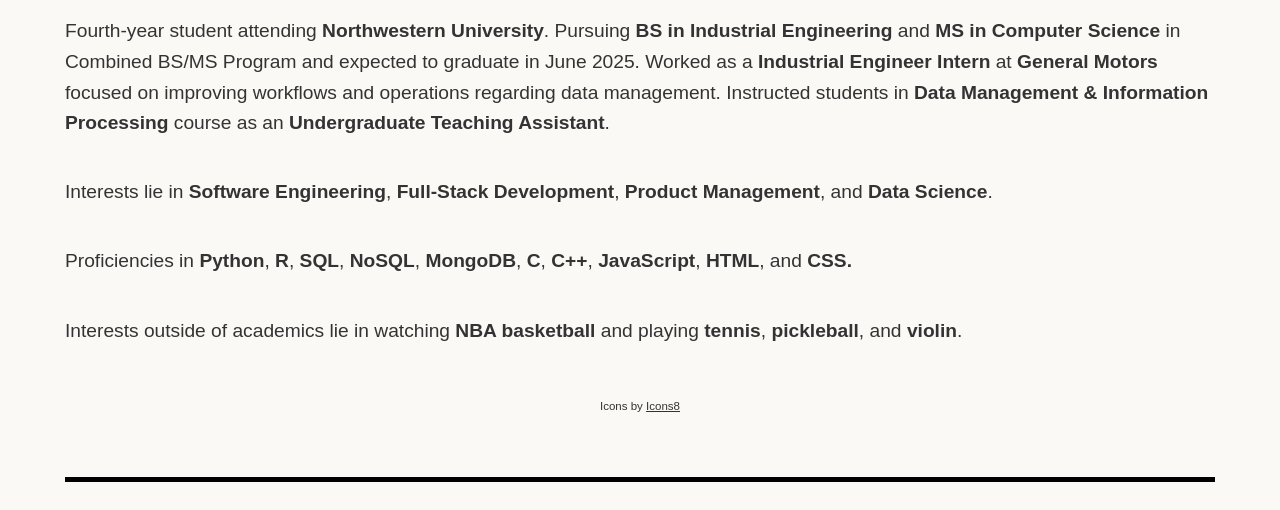
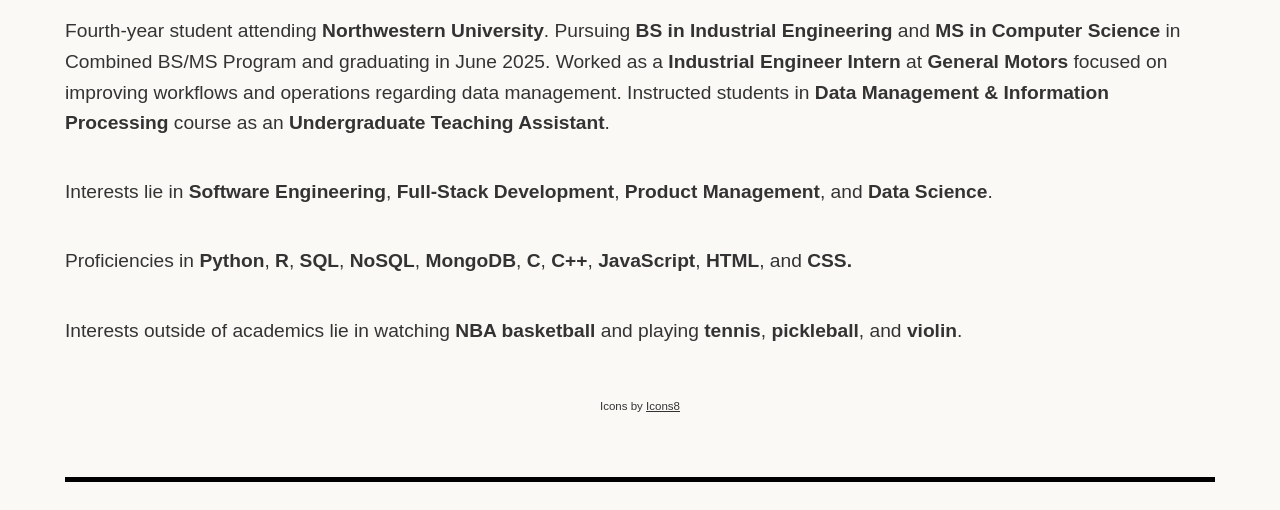
Before and after one commit to jpark35/jpark35.github.io, a plain HTML site: page index.html in a window 1280 px wide. Shown: the part 315-825 px from the top of the page. Drawn offline with Linux system fonts and the light colour scheme.

Commit message:
Update index.html

```diff
--- a/index.html
+++ b/index.html
@@ -17,7 +17,7 @@
     </nav>
 
     <p>
-      Fourth-year student attending <b>Northwestern University</b>. Pursuing <b>BS in Industrial Engineering</b> and <b>MS in Computer Science</b> in Combined BS/MS Program and expected to graduate in June 2025.
+      Fourth-year student attending <b>Northwestern University</b>. Pursuing <b>BS in Industrial Engineering</b> and <b>MS in Computer Science</b> in Combined BS/MS Program and graduating in June 2025.
       Worked as a <b>Industrial Engineer Intern</b> at <b>General Motors</b> focused on improving workflows and operations regarding data management. Instructed students in <b>Data Management & Information Processing</b> course as an
       <b>Undergraduate Teaching Assistant</b>.
     </p>
```
